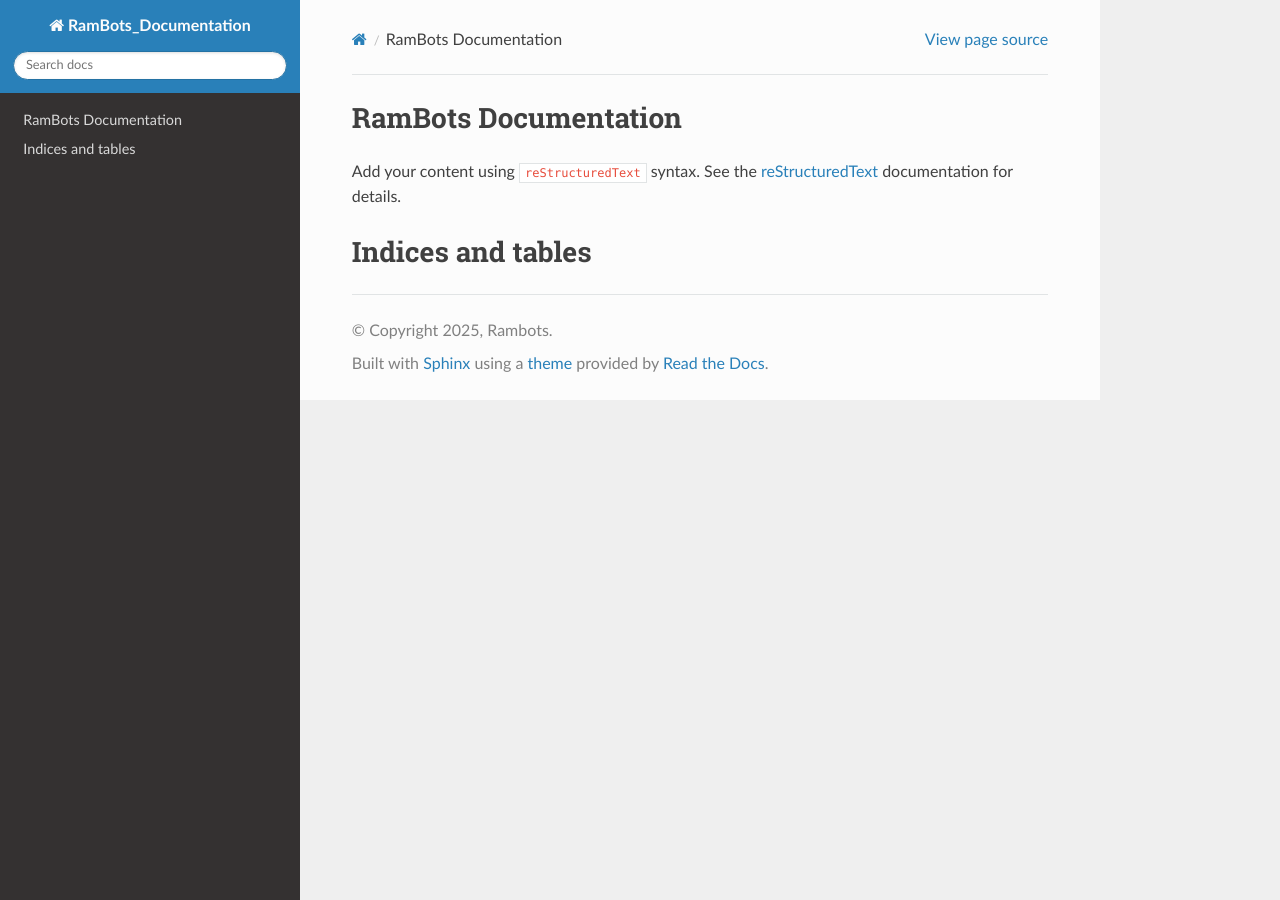
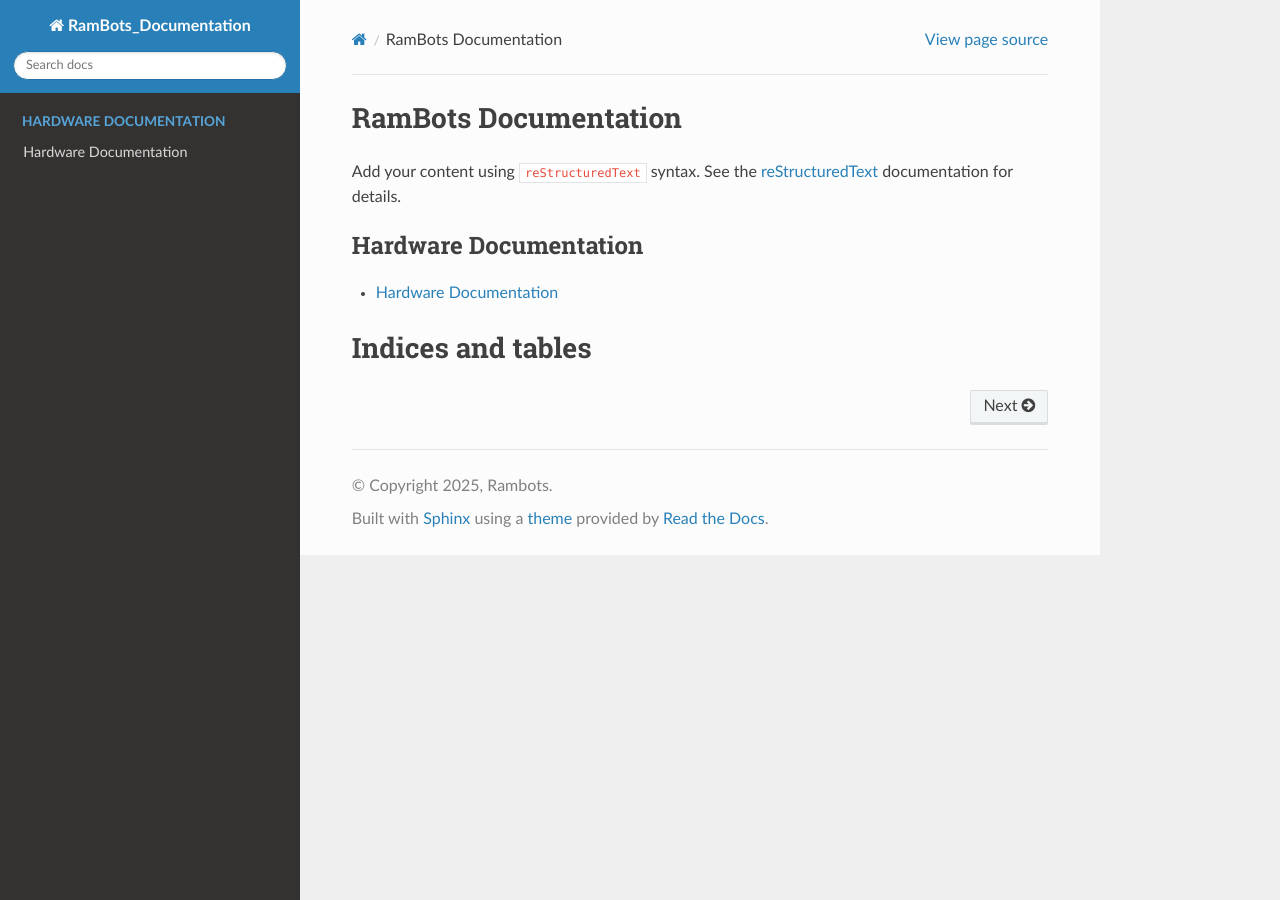
Before and after one commit to RAMBotsCSU/RamBots-Documentation, a Sphinx documentation site: the page built from source/index.rst, in a window 1280 px wide. Built offline with Sphinx 7.4.7 and the Read the Docs theme 3.1.0, drawn with Linux system fonts in a browser that asks for light colours.

Commit message:
added hardware file

```diff
--- /dev/null
+++ b/source/hardware_doc.rst
@@ -0,0 +1,2 @@
+Hardware Documentation
+======================
--- a/source/index.rst
+++ b/source/index.rst
@@ -14,5 +14,12 @@ documentation for details.
    :maxdepth: 2
    :caption: Contents:
 
+.. toctree::
+   :maxdepth: 1
+   :caption: Hardware Documentation
+
+   hardware_doc
+
+
 Indices and tables
 ==================
```
